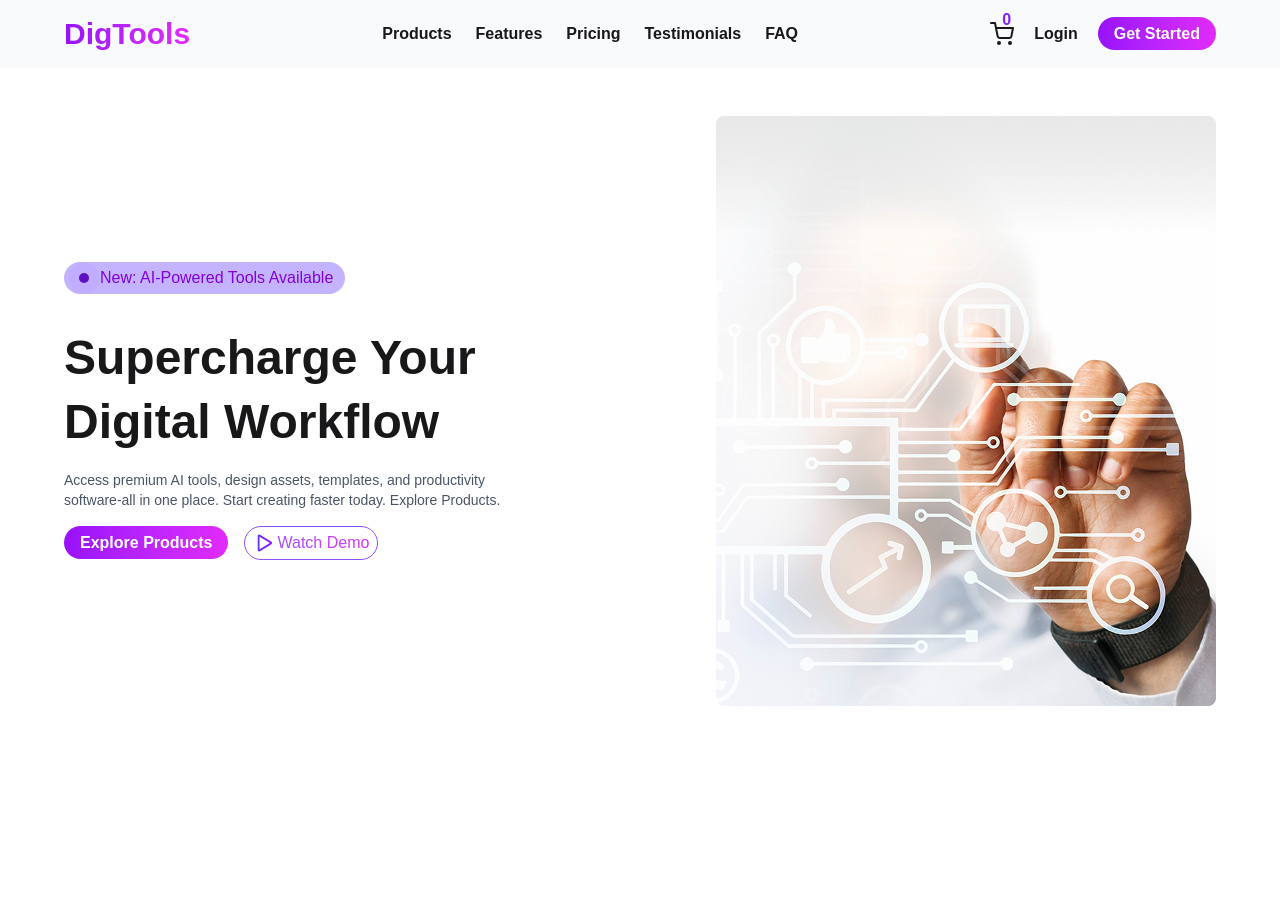
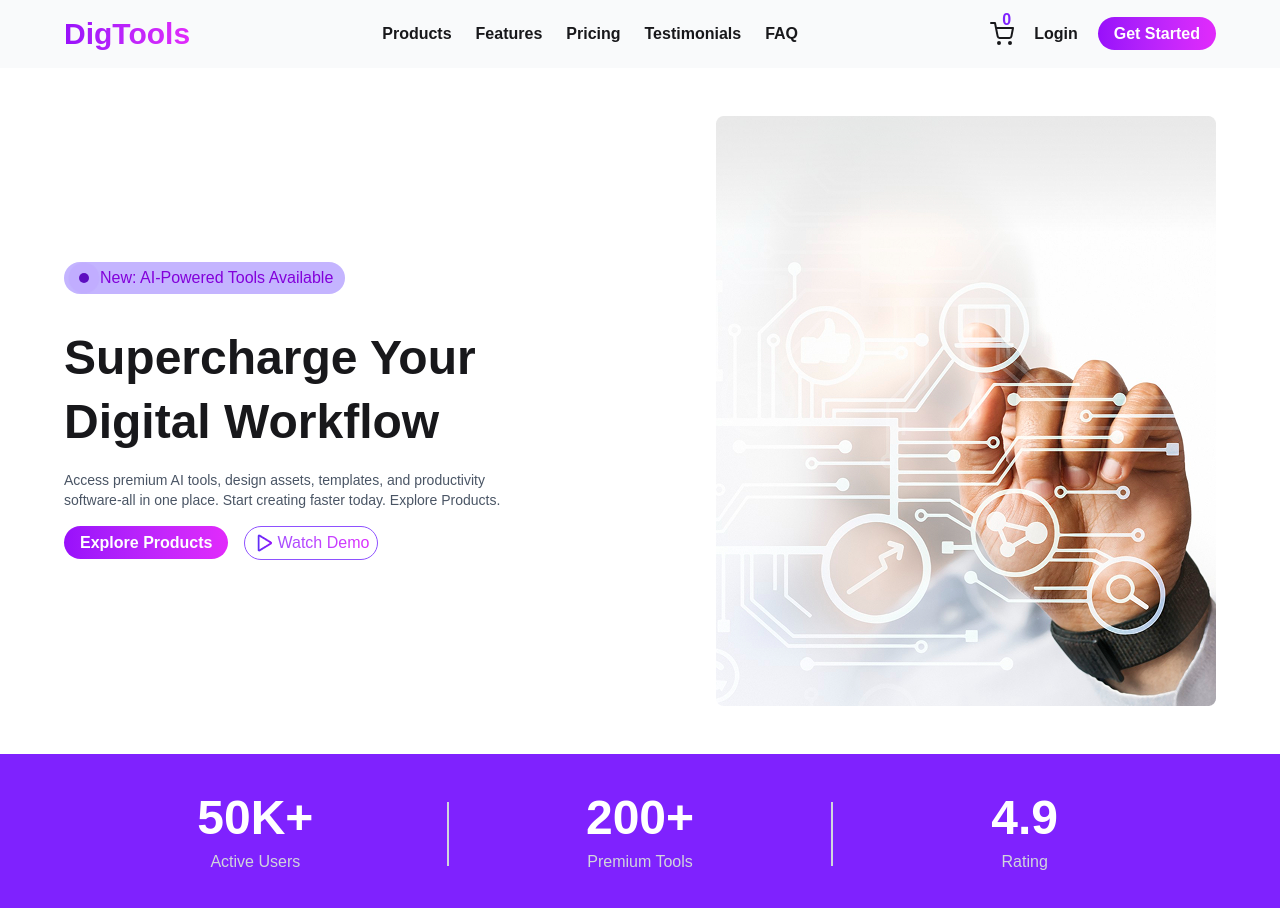
Before and after one commit to rashidulislamg71/digtools-platform, a React (Vite) app: page / in a window 1280 px wide. Shown: the top 908 px of the page. Before the commit the page ends 800 px from the top, so only its background shows below. Built offline with nearby package versions, Linux system fonts and the light colour scheme.

Commit message:
stats add

```diff
--- a/src/App.jsx
+++ b/src/App.jsx
@@ -2,6 +2,7 @@ import React from "react";
 import "./App.css";
 import NavBar from "./components/NavBar/NavBar";
 import Banner from "./components/HeroBanner/Banner";
+import Stats from "./components/status/Stats";
 
 function App() {
   return (
@@ -13,8 +14,10 @@ function App() {
         <section>
           <Banner />
         </section>
+        <section>
+          <Stats />
+        </section>
       </main>
-
     </>
   );
 }
--- a/src/components/HeroBanner/Banner.jsx
+++ b/src/components/HeroBanner/Banner.jsx
@@ -6,7 +6,7 @@ import banner from "../../assets/banner.png";
 
 function Banner() {
   return (
-    <div className="flex flex-wrap flex-col md:flex-row items-center justify-between gap-10 px-4 md:px-8 lg:px-16 py-12 ">
+    <div className="flex flex-col md:flex-row items-center justify-between gap-10 px-4 md:px-8 lg:px-16 py-12 ">
       {/* banner content left side  */}
       <div className="flex flex-col gap-4 max-w-110">
         <div
--- /dev/null
+++ b/src/components/status/Stats.jsx
@@ -0,0 +1,37 @@
+import React from "react";
+
+const SingleStat = ({ number, label }) => {
+  return (
+    <div className="flex-1 flex flex-col justify-center items-center gap-2">
+      <h2 className="text-xl sm:text-2xl text-white md:text-5xl font-bold">
+        {number}
+      </h2>
+      <p className="text-gray-300">{label}</p>
+    </div>
+  );
+};
+
+function Stats() {
+  return (
+    <div className="bg-violet-600 p-4 md:py-10 md:px-20">
+      <div className="flex justify-between items-center w-full gap-4">
+        {/* First Stat */}
+        <SingleStat number="50K+" label="Active Users" />
+
+        {/* Divider */}
+        <div className="border-l-2 border-gray-300 h-16 hidden md:block"></div>
+
+        {/* Second Stat */}
+        <SingleStat number="200+" label="Premium Tools" />
+
+        {/* Divider */}
+        <div className="border-l-2 border-gray-300 h-16 hidden md:block"></div>
+
+        {/* Third Stat */}
+        <SingleStat number="4.9" label=" Rating" />
+      </div>
+    </div>
+  );
+}
+
+export default Stats;
```
Also changed, not shown: 1 other file (tests, documents, lock files or other folders).
